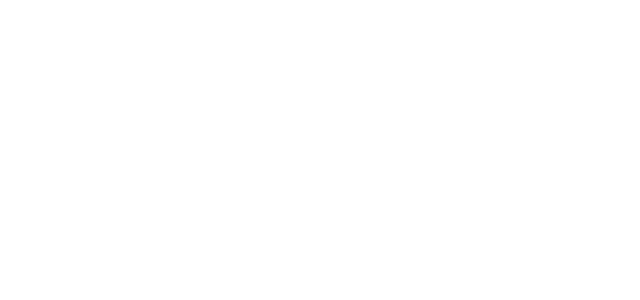
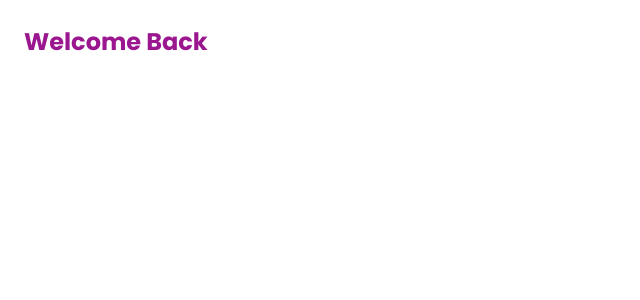
Before and after one commit to jadir-junior/cebs-frontend, an Angular app: page /login in a window 1280 px wide. Shown: the top 300 px of the page, without its empty margins (0-640 px from the left). Built offline with nearby package versions, Linux system fonts and the light colour scheme.

Commit message:
:construction: add a title component

```diff
--- a/src/app/components/external/container/container.component.ts
+++ b/src/app/components/external/container/container.component.ts
@@ -2,13 +2,11 @@ import { Component } from '@angular/core'
 
 @Component({
   selector: 'cebs-container',
-  template: ` <ng-content></ng-content> `,
+  template: ` <div class="container"><ng-content></ng-content></div> `,
   styles: [
     `
-      :host {
+      .container {
         margin: 24px;
-        width: 100%;
-        height: 100%;
       }
     `,
   ],
--- /dev/null
+++ b/src/app/components/external/title/title.component.ts
@@ -0,0 +1,24 @@
+import { Component, Input } from '@angular/core'
+
+@Component({
+  selector: 'cebs-title',
+  template: `
+    <h2 [ngClass]="{ 'default': color === 'default', 'primary': color === 'primary' }">
+      <ng-content></ng-content>
+    </h2>
+  `,
+  styles: [
+    `
+      .default {
+        color: #000000;
+      }
+
+      .primary {
+        color: var(--primary-color);
+      }
+    `,
+  ],
+})
+export class TitleComponent {
+  @Input() color: 'primary' | 'default' = 'default'
+}
--- a/src/app/modules/login/login.component.ts
+++ b/src/app/modules/login/login.component.ts
@@ -1,12 +1,11 @@
-import { Component, OnInit } from '@angular/core'
+import { Component } from '@angular/core'
 
 @Component({
   selector: 'app-login',
-  template: ` <cebs-container></cebs-container> `,
-  styles: [],
+  template: `
+    <cebs-container>
+      <cebs-title color="primary">Welcome Back</cebs-title>
+    </cebs-container>
+  `,
 })
-export class LoginComponent implements OnInit {
-  constructor() {}
-
-  ngOnInit(): void {}
-}
+export class LoginComponent {}
--- a/src/app/shared-components.module.ts
+++ b/src/app/shared-components.module.ts
@@ -1,7 +1,8 @@
 import { ContainerModule } from './components/external/container/container.module'
 import { NgModule } from '@angular/core'
+import { TitleModule } from './components/external/title/title.module'
 
-const modules = [ContainerModule]
+const modules = [ContainerModule, TitleModule]
 
 @NgModule({
   imports: modules,
--- a/src/styles.scss
+++ b/src/styles.scss
@@ -1,8 +1,22 @@
 /* You can add global styles to this file, and also import other style files */
+
+:root {
+  --primary-color: #9a178f;
+}
 
 html,
 body {
-  height: 100%;
   margin: 0;
   font-family: 'Poppins', sans-serif;
 }
+
+h1,
+h2,
+h3,
+h4,
+h5,
+h6 {
+  margin: 0;
+  margin-block-start: 0;
+  margin-block-end: 0;
+}
```
Also changed, not shown: src/app/components/external/title/title.module.ts (added, +10 -0 lines), 1 other file (tests, documents, lock files or other folders).
